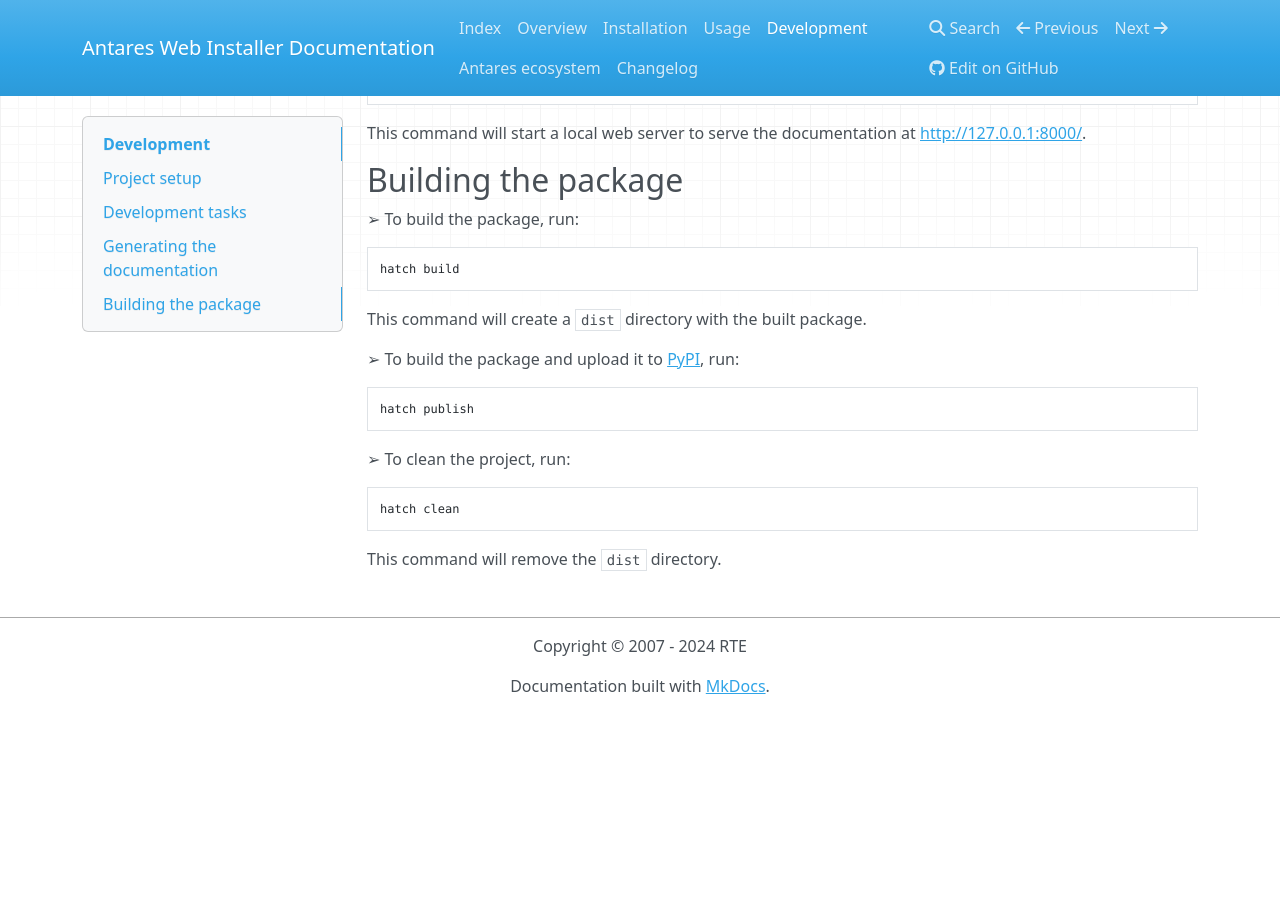
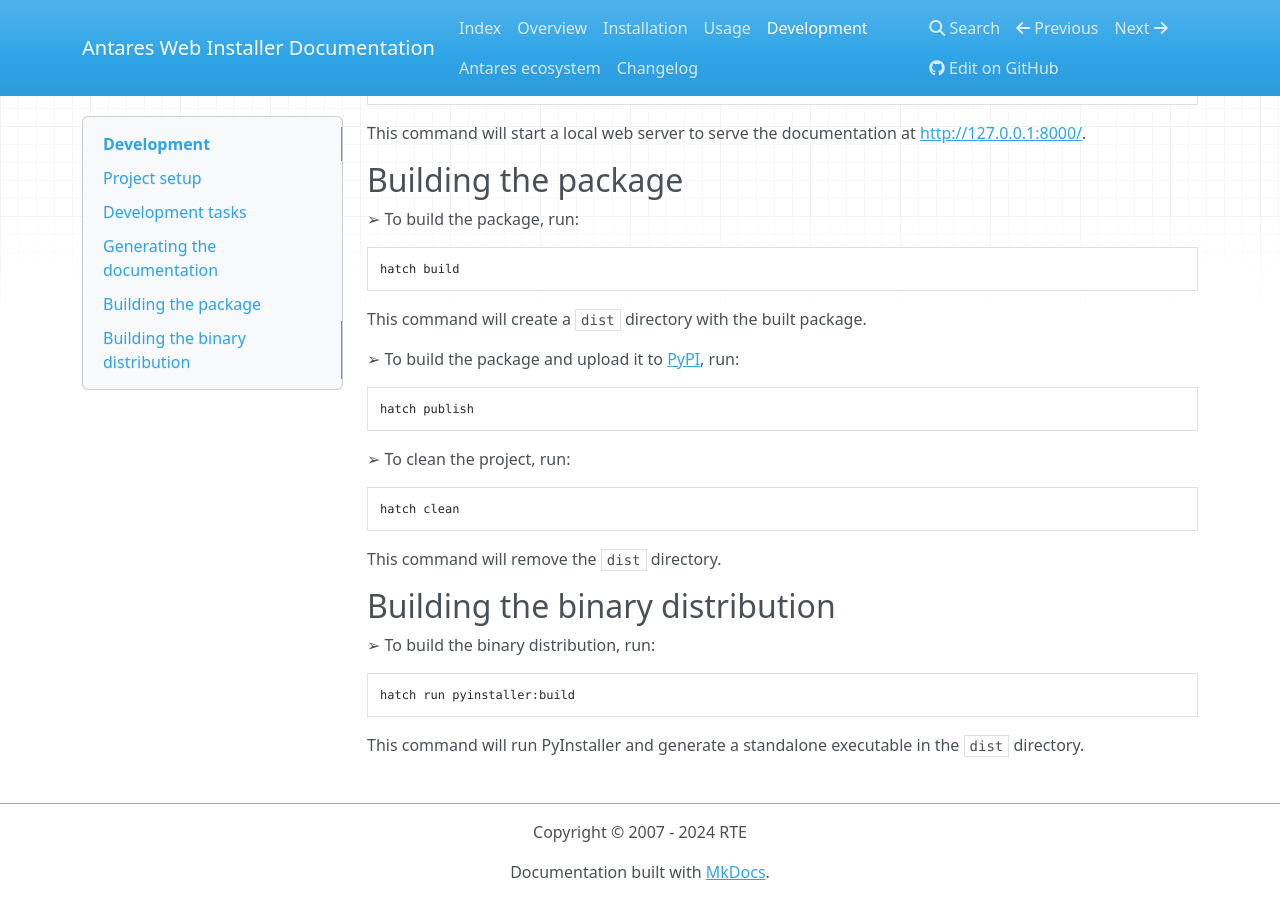
Before and after one commit to AntaresSimulatorTeam/antares-web-installer, an MkDocs documentation site: the page built from docs/development.md, in a window 1280 px wide and 900 px high, scrolled down 1681 px. Built offline with MkDocs 1.6.1, drawn with Linux system fonts in a browser that asks for light colours; nearby versions of some CDN libraries; before the commit the page ends 2395 px from its top, so only the background shows below that.

Commit message:
ci(pyinstaller): add hatch config and documentation to build the app using PyInstaller

````diff
--- a/docs/development.md
+++ b/docs/development.md
@@ -115,3 +115,13 @@ hatch clean
 ```
 
 This command will remove the `dist` directory.
+
+## Building the binary distribution
+
+➢ To build the binary distribution, run:
+
+```shell
+hatch run pyinstaller:build
+```
+
+This command will run PyInstaller and generate a standalone executable in the `dist` directory.
--- a/pyproject.toml
+++ b/pyproject.toml
@@ -75,6 +75,12 @@ build = "mkdocs build -f mkdocs.yml {args}"
 serve = "mkdocs serve -f mkdocs.yml {args}"
 gh-deploy = "mkdocs gh-deploy -f mkdocs.yml {args}"
 
+[tool.hatch.envs.pyinstaller]
+detached = true
+dependencies = ["pyinstaller"]
+
+[tool.hatch.envs.pyinstaller.scripts]
+build = "pyinstaller --name AntaresWebInstaller --onefile src/antares_web_installer/__main__.py"
 
 [tool.mypy]
 mypy_path = 'src, tests'
````
